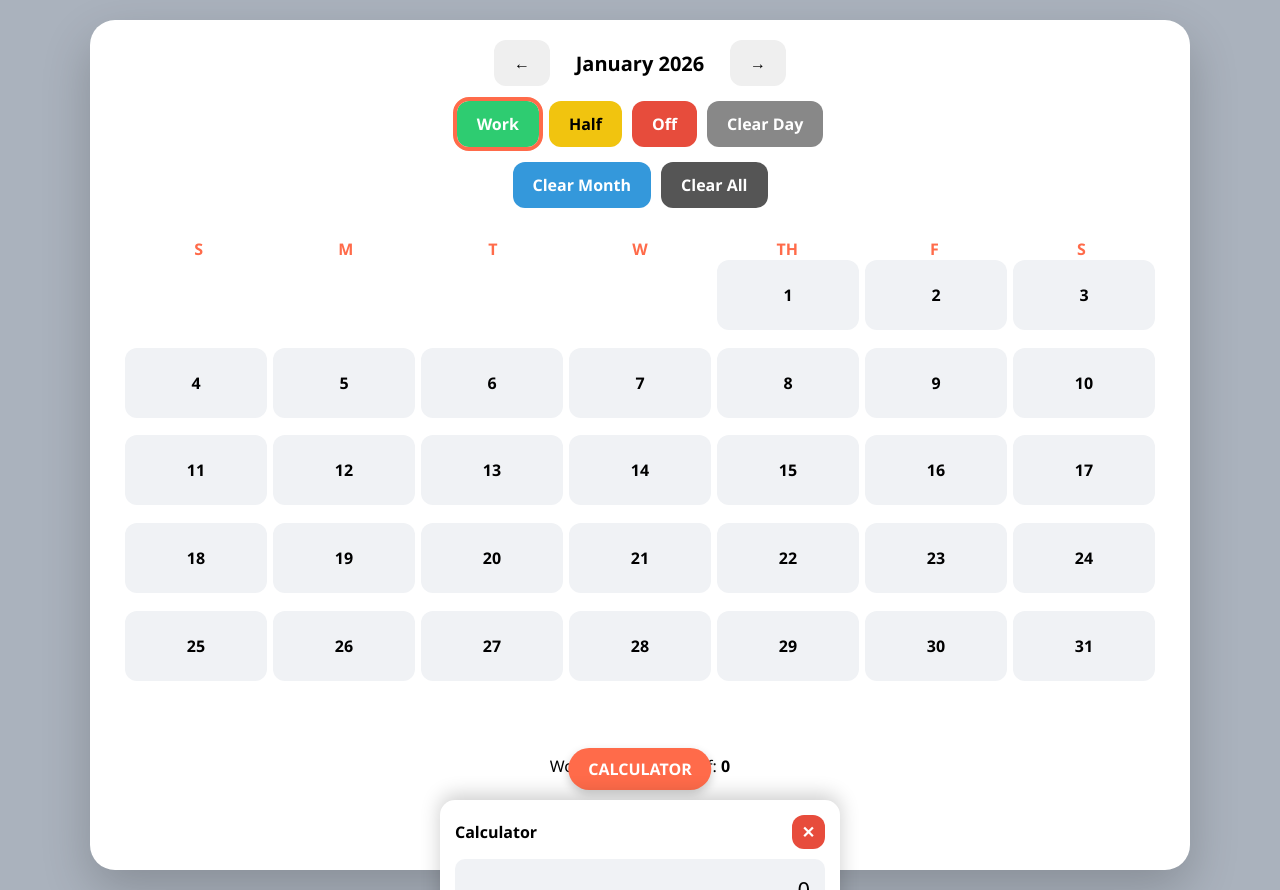
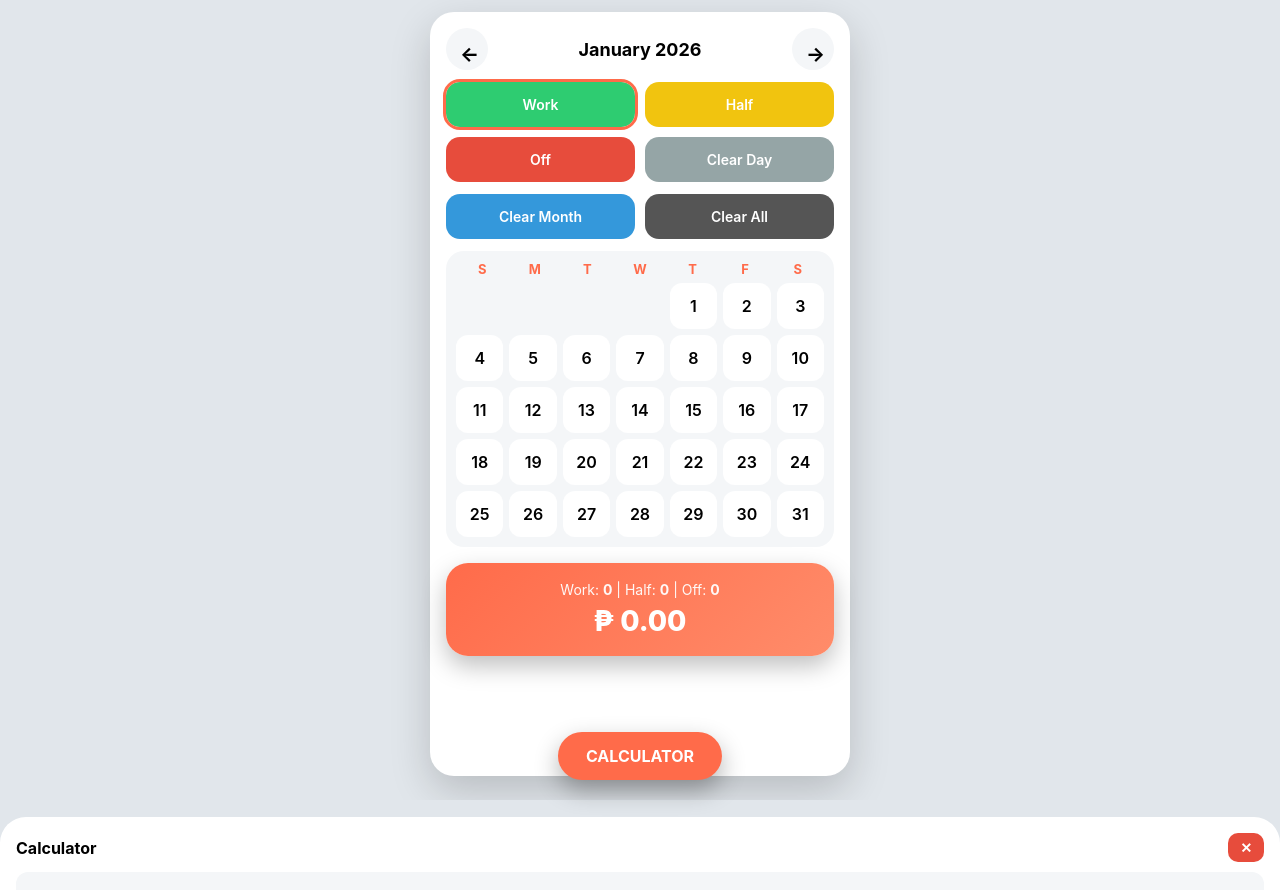
Before and after one commit to kithub12321/work-calendar, a plain HTML site: page index.html in a window 1280 px wide. Both pictures are taken after a click on the button "Work". After the commit the page ends 800 px from the top, so only its background shows below. Drawn offline with Linux system fonts and the light colour scheme.

Commit message:
Refactor HTML structure and styles for calendar app

```diff
--- a/index.html
+++ b/index.html
@@ -8,224 +8,229 @@
 <style>
 :root{
     --orange:#FF6B4A;
-    --bg:#F0F2F5;
+    --bg:#F4F6F8;
+    --card:#FFFFFF;
+    --text:#2C2C2C;
 }
-*{box-sizing:border-box;font-family:Segoe UI,sans-serif}
+
+*{
+    box-sizing:border-box;
+    font-family:-apple-system,BlinkMacSystemFont,"Segoe UI",Roboto,sans-serif;
+}
 
 body{
-    background:#AAB2BD;
+    margin:0;
+    background:#E1E6EB;
     display:flex;
     justify-content:center;
-    align-items:flex-start;
-    min-height:100vh;
-    margin:0;
-    padding:20px;
+    padding:12px;
 }
 
 /* ===== CONTAINER ===== */
 .container{
     width:100%;
-    max-width:1100px;
-    background:#fff;
-    border-radius:25px;
-    display:flex;
-    flex-direction:column;
-    position:relative;
-    overflow:hidden;
-    box-shadow:0 20px 50px rgba(0,0,0,.2);
-    padding:20px;
-    min-height:850px; /* fixed height so calendar doesn't jump */
+    max-width:420px;
+    background:var(--card);
+    border-radius:24px;
+    padding:16px 16px 120px; /* EXTRA bottom space for calculator */
+    box-shadow:0 15px 40px rgba(0,0,0,.18);
 }
 
-/* ===== CONTROLS ===== */
+/* ===== MONTH NAV ===== */
 .controls{
     display:flex;
-    gap:10px;
-    margin-bottom:15px;
+    justify-content:space-between;
     align-items:center;
-    justify-content:center;
-}
-button{
-    padding:12px 20px;
-    border-radius:12px;
-    border:none;
-    font-weight:600;
-    cursor:pointer;
-    font-size:16px;
-    transition:0.2s;
-}
-button:hover{transform:scale(1.05);}
-#monthYear{
-    min-width:160px;
-    text-align:center;
-    font-weight:bold;
-    font-size:20px;
+    margin-bottom:12px;
 }
 
-/* Button colors */
+.controls button{
+    width:42px;
+    height:42px;
+    border-radius:50%;
+    border:none;
+    background:var(--bg);
+    font-size:20px;
+    font-weight:bold;
+}
+
+#monthYear{
+    font-size:18px;
+    font-weight:700;
+}
+
+/* ===== BUTTONS ===== */
+.mark-buttons,
+.clear-buttons{
+    display:grid;
+    grid-template-columns:repeat(2,1fr);
+    gap:10px;
+    margin-bottom:12px;
+}
+
+button{
+    border:none;
+    padding:14px;
+    border-radius:14px;
+    font-weight:600;
+    font-size:14px;
+    cursor:pointer;
+}
+
+button.active{
+    outline:3px solid var(--orange);
+}
+
 .workBtn{background:#2ecc71;color:#fff;}
-.halfBtn{background:#f1c40f;}
+.halfBtn{background:#f1c40f;color:#fff;}
 .offBtn{background:#e74c3c;color:#fff;}
+.clearDay{background:#95a5a6;color:#fff;}
 .clearMonth{background:#3498db;color:#fff;}
 .clearAll{background:#555;color:#fff;}
-.clearDay{background:#888;color:#fff;}
-
-/* Active highlight */
-button.active{outline:4px solid var(--orange);}
-
-/* Button groups */
-.mark-buttons,.clear-buttons{
-    display:flex;
-    gap:10px;
-    margin-bottom:15px;
-    justify-content:center;
-}
 
 /* ===== CALENDAR ===== */
 .calendar{
-    background:#fff;
-    border-radius:20px;
-    padding:15px;
+    background:var(--bg);
+    border-radius:18px;
+    padding:10px;
 }
+
 .days-header{
     display:grid;
     grid-template-columns:repeat(7,1fr);
     text-align:center;
-    font-weight:bold;
+    font-size:13px;
+    font-weight:700;
     color:var(--orange);
-    font-size:16px;
+    margin-bottom:6px;
 }
+
 .days{
     display:grid;
     grid-template-columns:repeat(7,1fr);
     gap:6px;
-    height: calc(6 * 70px + 5 * 6px); /* fixed for 6 weeks */
 }
+
 .day{
-    background:var(--bg);
-    height:70px;
+    height:46px;
     border-radius:12px;
+    background:#fff;
     display:flex;
+    justify-content:center;
     align-items:center;
-    justify-content:center;
     font-weight:600;
-    cursor:pointer;
-    transition:0.2s;
-    font-size:16px;
 }
-.day:hover{transform:scale(1.05);}
+
 .day.work{background:#2ecc71;color:#fff;}
 .day.half{background:#f1c40f;color:#fff;}
 .day.off{background:#e74c3c;color:#fff;}
 
-/* ===== SUMMARY ===== */
+/* ===== SALARY SUMMARY (FIXED UX) ===== */
 .summary{
-    margin-top:15px;
-    background:#fff;
-    border-radius:15px;
-    padding:15px;
+    margin-top:16px;
+    background:linear-gradient(135deg,#FF6B4A,#FF8C6A);
+    color:#fff;
+    border-radius:22px;
+    padding:18px;
     text-align:center;
-    font-size:16px;
+    box-shadow:0 10px 25px rgba(0,0,0,.25);
+}
+
+.summary .counts{
+    font-size:14px;
+    opacity:.95;
+}
+
+#salaryTotal{
+    font-size:28px;
+    font-weight:800;
+    margin-top:6px;
+    display:block;
+}
+
+/* ===== CALCULATOR BUTTON ===== */
+.calc-slide-btn{
+    position:fixed;
+    bottom:20px;
+    left:50%;
+    transform:translateX(-50%);
+    background:var(--orange);
+    color:#fff;
+    padding:14px 28px;
+    border-radius:30px;
+    font-weight:700;
+    box-shadow:0 10px 25px rgba(0,0,0,.3);
+    z-index:20;
 }
 
 /* ===== OVERLAY ===== */
 .overlay{
     position:fixed;
     inset:0;
-    background:rgba(0,0,0,.3);
+    background:rgba(0,0,0,.45);
     display:none;
-    z-index:9;
+    z-index:30;
 }
 .overlay.show{display:block}
 
-/* ===== CALCULATOR PANEL (BOTTOM) ===== */
+/* ===== CALCULATOR PANEL ===== */
 .calc-panel{
     position:fixed;
-    bottom:-400px;  /* hidden initially */
-    left:50%;
-    transform:translateX(-50%);
+    bottom:-460px;
+    left:0;
     width:100%;
-    max-width:400px;
-    height:400px;
     background:#fff;
-    padding:15px;
-    border-radius:15px 15px 0 0;
-    box-shadow:0 -5px 20px rgba(0,0,0,.2);
-    transition:.3s ease;
-    z-index:10;
-}
-.calc-panel.open{
-    bottom:0;
+    border-radius:26px 26px 0 0;
+    padding:16px;
+    z-index:40;
+    transition:.35s ease;
 }
 
-/* ===== CALC HEADER ===== */
+.calc-panel.open{bottom:0;}
+
 .calc-header{
     display:flex;
     justify-content:space-between;
     align-items:center;
     margin-bottom:10px;
+    font-weight:700;
 }
+
 .calc-header button{
     background:#e74c3c;
     color:#fff;
-    padding:6px 10px;
+    padding:6px 12px;
+    border-radius:10px;
 }
 
-/* CALCULATOR */
 .display{
     background:var(--bg);
-    padding:15px;
+    padding:14px;
+    border-radius:12px;
     font-size:22px;
     text-align:right;
-    border-radius:10px;
     margin-bottom:12px;
 }
+
 .calc-grid{
     display:grid;
     grid-template-columns:repeat(4,1fr);
     gap:8px;
 }
-.calc-grid button{height:42px;font-size:16px}
-.orange{background:var(--orange);color:#fff}
-.rate-input input{
-    width:100%;
-    margin-top:10px;
-    padding:10px;
-    border-radius:8px;
-    border:1px solid #ccc;
+
+.calc-grid button{
+    height:44px;
+    border-radius:12px;
 }
 
-/* Remove number input arrows */
-input[type=number]::-webkit-outer-spin-button,
-input[type=number]::-webkit-inner-spin-button {
-    -webkit-appearance: none;
-    margin: 0;
-}
-input[type=number] {
-    -moz-appearance: textfield; /* Firefox */
-}
+.orange{background:var(--orange);color:#fff;}
 
-/* ===== SLIDE BUTTON BOTTOM ===== */
-.calc-slide-btn{
-    position:fixed;
-    bottom:10px;
-    left:50%;
-    transform:translateX(-50%);
-    background:var(--orange);
-    color:#fff;
-    padding:10px 20px;
-    border-radius:25px;
-    cursor:pointer;
-    font-weight:bold;
-    box-shadow:0 4px 10px rgba(0,0,0,.2);
-}
-
-/* ===== MOBILE ===== */
-@media(max-width:768px){
-    .container{border-radius:0;padding:10px;}
-    .calc-panel{width:100%;max-width:none;height:350px;}
-    .day{height:50px;}
-    button{font-size:14px;padding:10px 14px;}
+.rate-input input{
+    margin-top:12px;
+    width:100%;
+    padding:12px;
+    border-radius:12px;
+    border:1px solid #ccc;
 }
 </style>
 </head>
@@ -241,10 +246,10 @@ input[type=number] {
     </div>
 
     <div class="mark-buttons">
-        <button class="workBtn" onclick="setMode('work', this)">Work</button>
-        <button class="halfBtn" onclick="setMode('half', this)">Half</button>
-        <button class="offBtn" onclick="setMode('off', this)">Off</button>
-        <button class="clearDay" onclick="setMode('clearDay', this)">Clear Day</button>
+        <button class="workBtn" onclick="setMode('work',this)">Work</button>
+        <button class="halfBtn" onclick="setMode('half',this)">Half</button>
+        <button class="offBtn" onclick="setMode('off',this)">Off</button>
+        <button class="clearDay" onclick="setMode('clearDay',this)">Clear Day</button>
     </div>
 
     <div class="clear-buttons">
@@ -254,27 +259,27 @@ input[type=number] {
 
     <div class="calendar">
         <div class="days-header">
-            <div>S</div><div>M</div><div>T</div><div>W</div><div>TH</div><div>F</div><div>S</div>
+            <div>S</div><div>M</div><div>T</div><div>W</div><div>T</div><div>F</div><div>S</div>
         </div>
         <div class="days" id="days"></div>
     </div>
 
     <div class="summary">
-        Work: <b id="workCount">0</b> |
-        Half: <b id="halfCount">0</b> |
-        Off: <b id="offCount">0</b><br><br>
-        Salary: ₱ <b id="salaryTotal">0.00</b>
+        <div class="counts">
+            Work: <b id="workCount">0</b> |
+            Half: <b id="halfCount">0</b> |
+            Off: <b id="offCount">0</b>
+        </div>
+        <span id="salaryTotal">₱ 0.00</span>
     </div>
 
 </div>
 
-<!-- OVERLAY -->
 <div class="overlay" id="overlay" onclick="toggleCalc()"></div>
 
-<!-- CALCULATOR PANEL -->
 <div class="calc-panel" id="calcPanel">
     <div class="calc-header">
-        <strong>Calculator</strong>
+        <span>Calculator</span>
         <button onclick="toggleCalc()">✕</button>
     </div>
 
@@ -306,15 +311,16 @@ input[type=number] {
     </div>
 
     <div class="rate-input">
-        <input type="number" id="rateInput" placeholder="Daily Rate ₱" min="0" step="any" oninput="computeSalary()" onkeydown="return isNumberKey(event)">
+        <input type="number" id="rateInput" placeholder="Daily Rate ₱" oninput="computeSalary()">
     </div>
 </div>
 
-<!-- SLIDE BUTTON -->
 <div class="calc-slide-btn" onclick="toggleCalc()">CALCULATOR</div>
 
 <script>
 const months=["January","February","March","April","May","June","July","August","September","October","November","December"];
+let currentMonth=new Date().getMonth();
+let currentYear=new Date().getFullYear();
 let mode="work";
 let marks=JSON.parse(localStorage.getItem("marks"))||{};
 
@@ -324,119 +330,78 @@ const halfCount=document.getElementById("halfCount");
 const offCount=document.getElementById("offCount");
 const salaryTotal=document.getElementById("salaryTotal");
 const rateInput=document.getElementById("rateInput");
-const monthYear=document.getElementById("monthYear");
-const prevBtn=document.getElementById("prevMonth");
-const nextBtn=document.getElementById("nextMonth");
 
-let currentMonth = new Date().getMonth();
-let currentYear = new Date().getFullYear();
+document.getElementById("prevMonth").onclick=()=>{currentMonth--;if(currentMonth<0){currentMonth=11;currentYear--;}render();}
+document.getElementById("nextMonth").onclick=()=>{currentMonth++;if(currentMonth>11){currentMonth=0;currentYear++;}render();}
 
-// Update month-year display
-function updateMonthYear(){
-    monthYear.innerText = `${months[currentMonth]} ${currentYear}`;
-    render();
+function setMode(m,btn){
+    mode=m;
+    document.querySelectorAll(".mark-buttons button").forEach(b=>b.classList.remove("active"));
+    btn.classList.add("active");
 }
 
-// Navigate months
-prevBtn.onclick = ()=>{
-    currentMonth--;
-    if(currentMonth<0){currentMonth=11; currentYear--;}
-    updateMonthYear();
-}
-nextBtn.onclick = ()=>{
-    currentMonth++;
-    if(currentMonth>11){currentMonth=0; currentYear++;}
-    updateMonthYear();
-}
-
-// Set mode and highlight button
-function setMode(m, btn){
-    mode = m;
-    document.querySelectorAll('.mark-buttons button').forEach(b=>b.classList.remove('active'));
-    if(btn) btn.classList.add('active');
-}
-
-// Render calendar
 function render(){
+    document.getElementById("monthYear").innerText=`${months[currentMonth]} ${currentYear}`;
     daysDiv.innerHTML="";
     let first=new Date(currentYear,currentMonth,1).getDay();
     let total=new Date(currentYear,currentMonth+1,0).getDate();
 
-    for(let i=0;i<first;i++) daysDiv.appendChild(document.createElement("div"));
+    for(let i=0;i<first;i++)daysDiv.appendChild(document.createElement("div"));
 
-    for(let d=1; d<=total; d++){
+    for(let d=1;d<=total;d++){
         let div=document.createElement("div");
         div.className="day";
         div.innerText=d;
         let key=`${currentYear}-${currentMonth}-${d}`;
-        if(marks[key]) div.classList.add(marks[key]);
-
+        if(marks[key])div.classList.add(marks[key]);
         div.onclick=()=>{
-            if(mode==='clearDay'){ delete marks[key]; }
-            else { marks[key]=mode; }
+            if(mode==="clearDay")delete marks[key];
+            else marks[key]=mode;
             localStorage.setItem("marks",JSON.stringify(marks));
             render();computeSalary();
-        };
+        }
         daysDiv.appendChild(div);
     }
-
-    // fill remaining cells to always make 6 rows
-    let remaining = 42 - (first + total);
-    for(let i=0;i<remaining;i++) daysDiv.appendChild(document.createElement("div"));
 }
 
-// Compute salary
 function computeSalary(){
-    let rate=+rateInput.value||0,work=0,half=0,off=0,total=0;
+    let rate=+rateInput.value||0,w=0,h=0,o=0,total=0;
     for(let k in marks){
-        if(marks[k]=="work"){work++;total+=rate}
-        if(marks[k]=="half"){half++;total+=rate/2}
-        if(marks[k]=="off"){off++}
+        if(marks[k]=="work"){w++;total+=rate}
+        if(marks[k]=="half"){h++;total+=rate/2}
+        if(marks[k]=="off"){o++}
     }
-    workCount.innerText=work;
-    halfCount.innerText=half;
-    offCount.innerText=off;
-    salaryTotal.innerText=total.toFixed(2);
+    workCount.innerText=w;
+    halfCount.innerText=h;
+    offCount.innerText=o;
+    salaryTotal.innerText=`₱ ${total.toFixed(2)}`;
 }
 
-// Clear functions
 function clearMonth(){
-    for(let k in marks) if(k.startsWith(`${currentYear}-${currentMonth}-`)) delete marks[k];
+    for(let k in marks)if(k.startsWith(`${currentYear}-${currentMonth}-`))delete marks[k];
     localStorage.setItem("marks",JSON.stringify(marks));
     render();computeSalary();
 }
 
 function clearAll(){
     if(confirm("Clear all data?")){
-        marks={};
-        localStorage.clear();
+        marks={};localStorage.clear();
         render();computeSalary();
     }
 }
 
-/* Calculator */
 let disp=document.getElementById("display");
 function add(v){disp.innerText=disp.innerText=="0"?v:disp.innerText+v}
 function clr(){disp.innerText="0"}
 function del(){disp.innerText=disp.innerText.length>1?disp.innerText.slice(0,-1):"0"}
 function calc(){try{disp.innerText=eval(disp.innerText)}catch{disp.innerText="Err"}}
 
-/* Toggle calculator */
 function toggleCalc(){
     document.getElementById("calcPanel").classList.toggle("open");
     document.getElementById("overlay").classList.toggle("show");
 }
 
-// Allow only numeric input for daily rate
-function isNumberKey(evt) {
-    let charCode = evt.which ? evt.which : evt.keyCode;
-    if ([8,9,37,38,39,40,46].includes(charCode)) return true;
-    if (charCode < 48 || charCode > 57) return false;
-    return true;
-}
-
-updateMonthYear();
-computeSalary();
+render();computeSalary();
 </script>
 
 </body>
```
